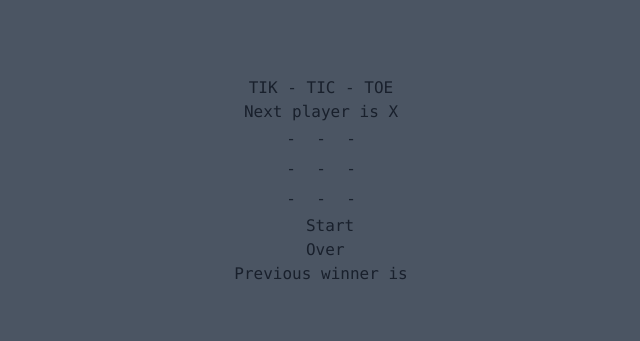
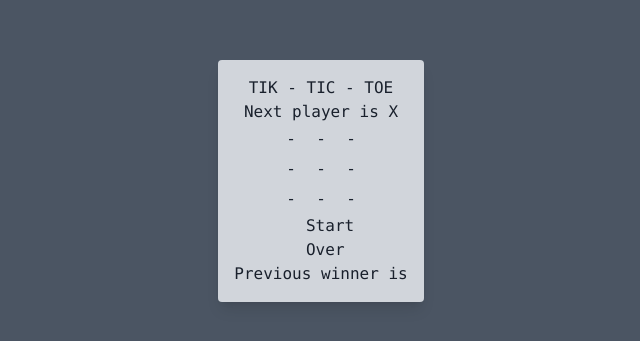
Before and after one commit to prechy123/tic-tac-toe-react, a React (Create React App) app in the folder frontend/: page / in a window 1280 px wide. Shown: the part 219-560 px from the top of the page, without its empty margins (319-959 px from the left). Built offline with nearby package versions, Linux system fonts and the light colour scheme; no server answers; a web font is replaced by a local one.

Commit message:
Styles tic tac toe div

```diff
--- a/frontend/src/components/Home.jsx
+++ b/frontend/src/components/Home.jsx
@@ -4,7 +4,7 @@ import Buttons from "./feature/Buttons";
 export default function Home() {
   return (
     <section class="flex justify-center items-center h-screen bg-gray-600 font-mono">
-      <div class="text-center">
+      <div class="text-center bg-gray-300 rounded p-4 shadow-lg">
         <h2>TIK - TIC - TOE</h2>
         <Buttons />
       </div>
```
